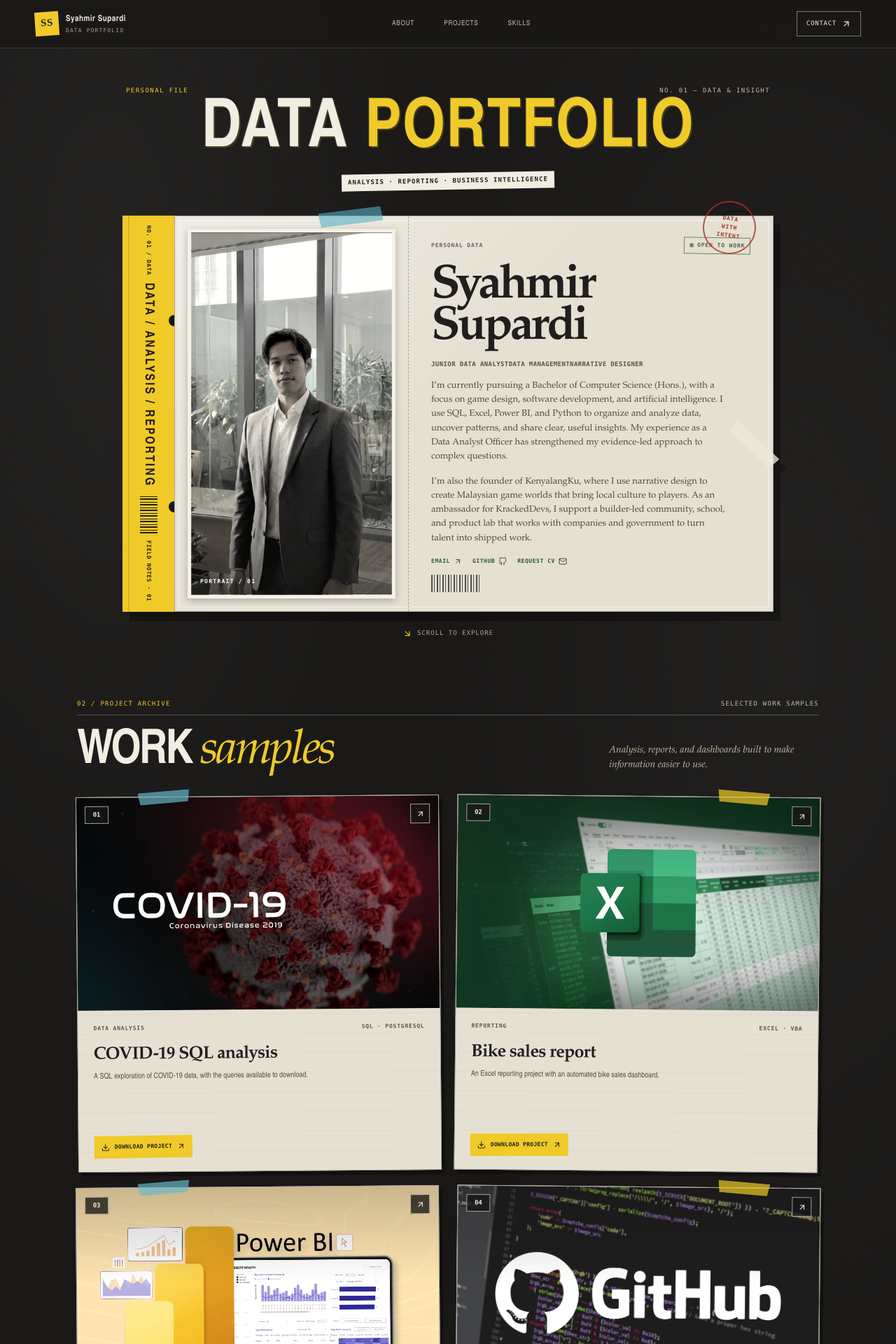
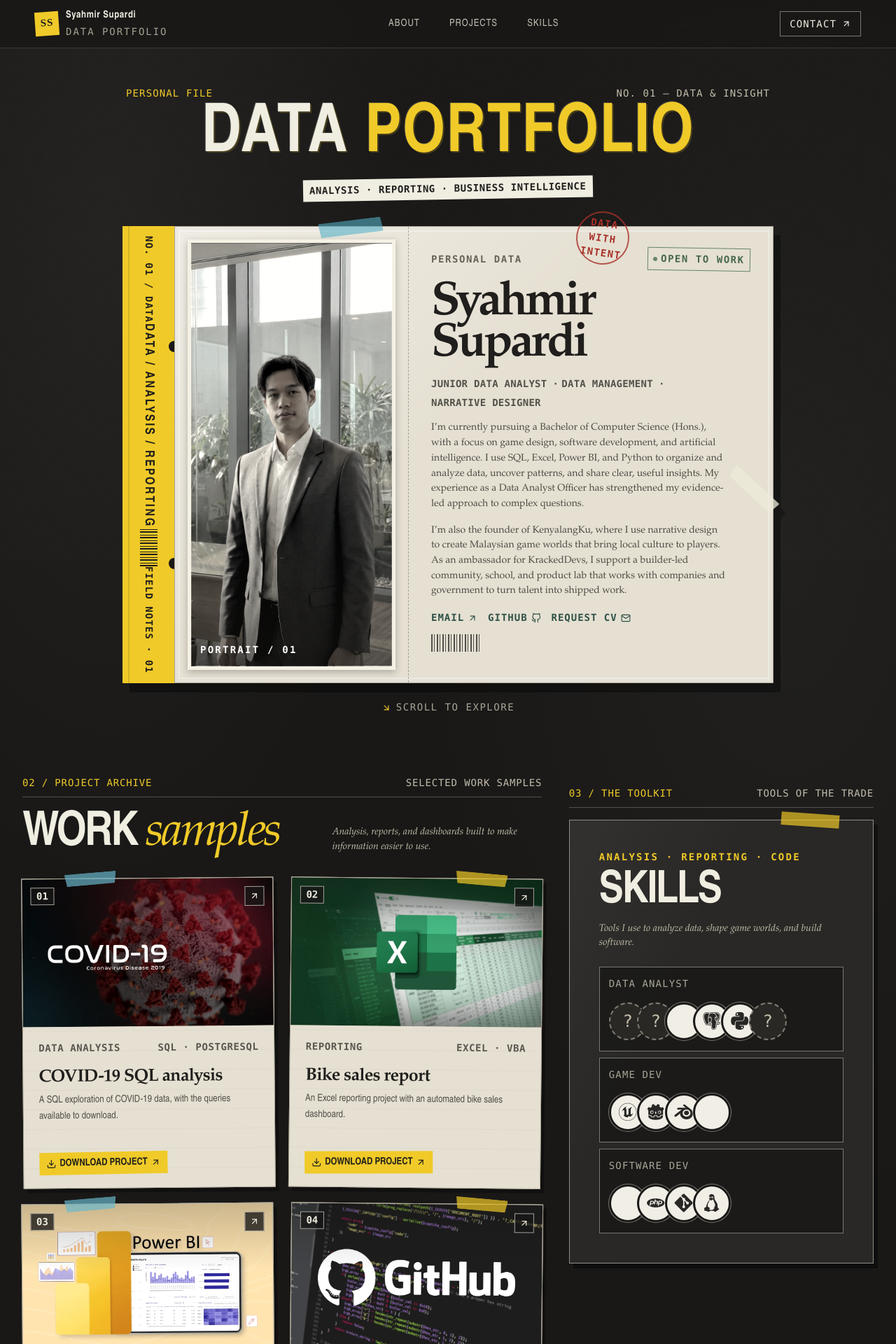
Before and after one commit to SyahmirSupardi/portfolio, a React (Vite) app: page / in a window 1280 px wide. Shown: the top 1920 px of the page at 70% size. Built offline with nearby package versions, Linux system fonts and the light colour scheme.

Commit message:
Style categorized skill icon stacks

```diff
--- a/src/index.css
+++ b/src/index.css
@@ -127,7 +127,7 @@ a:focus-visible {
   align-items: center;
   gap: 10px;
   color: var(--paper-light);
-  font-size: 12px;
+  font-size: 14px;
   font-weight: 800;
   letter-spacing: .045em;
   white-space: nowrap;
@@ -142,7 +142,7 @@ a:focus-visible {
 .nav-brand small {
   color: #a7a193;
   font-family: var(--mono);
-  font-size: 8px;
+  font-size: 14px;
   font-weight: 400;
   letter-spacing: .14em;
 }
@@ -170,7 +170,7 @@ a:focus-visible {
   gap: clamp(20px, 4vw, 42px);
   color: #c5c0b5;
   font-family: var(--mono);
-  font-size: 10px;
+  font-size: 14px;
   letter-spacing: .08em;
   text-transform: uppercase;
 }
@@ -192,7 +192,7 @@ a:focus-visible {
   border: 1px solid rgba(240, 237, 225, .45);
   color: var(--paper-light);
   font-family: var(--mono);
-  font-size: 9px;
+  font-size: 14px;
   letter-spacing: .08em;
   text-transform: uppercase;
 }
@@ -226,8 +226,8 @@ a:focus-visible {
   gap: 18px;
   color: #c3bda9;
   font-family: var(--mono);
-  font-size: 9px;
-  letter-spacing: .16em;
+  font-size: 14px;
+  letter-spacing: .08em;
 }
 
 .poster-kicker span:first-child {
@@ -256,9 +256,9 @@ a:focus-visible {
   background: var(--paper-light);
   color: var(--ink);
   font-family: var(--mono);
-  font-size: 9px;
+  font-size: 14px;
   font-weight: 700;
-  letter-spacing: .12em;
+  letter-spacing: .04em;
 }
 
 .hero-board {
@@ -303,7 +303,7 @@ a:focus-visible {
 .ticket-serial,
 .ticket-footer {
   font-family: var(--mono);
-  font-size: 8px;
+  font-size: 14px;
   font-weight: 700;
   letter-spacing: .08em;
   writing-mode: vertical-rl;
@@ -383,7 +383,7 @@ a:focus-visible {
   left: 13px;
   color: #fff;
   font-family: var(--mono);
-  font-size: 8px;
+  font-size: 14px;
   font-weight: 700;
   letter-spacing: .16em;
 }
@@ -404,7 +404,7 @@ a:focus-visible {
 .identity-label,
 .open-stamp {
   font-family: var(--mono);
-  font-size: 8px;
+  font-size: 14px;
   font-weight: 700;
   letter-spacing: .11em;
 }
@@ -440,13 +440,26 @@ a:focus-visible {
 }
 
 .identity-role {
+  display: flex;
   margin: 15px 0 14px;
+  align-items: center;
+  flex-wrap: wrap;
+  gap: 4px;
   color: #525149;
   font-family: var(--mono);
-  font-size: 9px;
+  font-size: 14px;
   font-weight: 700;
-  letter-spacing: .045em;
+  letter-spacing: .02em;
   line-height: 1.65;
+}
+
+.identity-role span {
+  white-space: nowrap;
+}
+
+.identity-role span:not(:last-child)::after {
+  margin-left: 8px;
+  content: "·";
 }
 
 .identity-intro {
@@ -454,36 +467,8 @@ a:focus-visible {
   margin: 0 0 16px;
   color: #4d4b44;
   font-family: var(--serif);
-  font-size: 13px;
+  font-size: 14px;
   line-height: 1.55;
-}
-
-.identity-facts {
-  display: grid;
-  padding: 13px 0 12px;
-  grid-template-columns: 1fr 1fr;
-  gap: 15px;
-  border-top: 1px solid var(--line);
-  border-bottom: 1px solid var(--line);
-}
-
-.identity-facts div {
-  display: flex;
-  flex-direction: column;
-  gap: 5px;
-}
-
-.identity-facts span {
-  color: var(--muted-ink);
-  font-family: var(--mono);
-  font-size: 8px;
-  font-weight: 700;
-  letter-spacing: .12em;
-}
-
-.identity-facts strong {
-  font-size: 10px;
-  line-height: 1.5;
 }
 
 .identity-links {
@@ -499,7 +484,7 @@ a:focus-visible {
   gap: 5px;
   color: #2f5146;
   font-family: var(--mono);
-  font-size: 8px;
+  font-size: 14px;
   font-weight: 800;
   letter-spacing: .07em;
 }
@@ -509,7 +494,7 @@ a:focus-visible {
 }
 
 .identity-links svg {
-  font-size: 12px;
+  font-size: 14px;
 }
 
 .identity-barcode {
@@ -552,7 +537,7 @@ a:focus-visible {
   position: absolute;
   z-index: 4;
   top: -22px;
-  right: 24px;
+  right: 24%;
   width: 76px;
   height: 76px;
   place-content: center;
@@ -561,7 +546,7 @@ a:focus-visible {
   border-radius: 50%;
   color: #a9322a;
   font-family: var(--mono);
-  font-size: 8px;
+  font-size: 14px;
   font-weight: 800;
   letter-spacing: .1em;
   line-height: 1.5;
@@ -576,7 +561,7 @@ a:focus-visible {
   gap: 7px;
   color: #aaa595;
   font-family: var(--mono);
-  font-size: 9px;
+  font-size: 14px;
   letter-spacing: .11em;
 }
 
@@ -591,16 +576,31 @@ a:focus-visible {
   padding-bottom: 9px;
   align-items: center;
   justify-content: space-between;
+  flex-wrap: wrap;
   gap: 18px;
   border-bottom: 1px solid rgba(240, 237, 225, .25);
   color: #c1bbab;
   font-family: var(--mono);
-  font-size: 9px;
-  letter-spacing: .14em;
+  font-size: 14px;
+  letter-spacing: .06em;
 }
 
 .section-label-row > span:first-child {
   color: var(--yellow);
+}
+
+.showcase-layout {
+  display: grid;
+  width: min(1280px, calc(100% - 64px));
+  margin: 0 auto;
+  grid-template-columns: minmax(0, 1.45fr) minmax(310px, .85fr);
+  align-items: start;
+  gap: clamp(24px, 3vw, 42px);
+}
+
+.showcase-layout > .section-wrap {
+  width: 100%;
+  margin: 0;
 }
 
 .skills-section {
@@ -639,7 +639,7 @@ a:focus-visible {
   margin: 0 0 9px;
   color: var(--yellow);
   font-family: var(--mono);
-  font-size: 9px;
+  font-size: 14px;
   font-weight: 700;
   letter-spacing: .16em;
 }
@@ -669,70 +669,134 @@ a:focus-visible {
   text-align: right;
 }
 
+@media (min-width: 821px) {
+  .showcase-layout .skills-board-heading {
+    display: flex;
+    flex-direction: column;
+    align-items: flex-start;
+    gap: 12px;
+  }
+
+  .showcase-layout .skills-board-heading p {
+    margin: 0;
+  }
+
+  .showcase-layout .skills-board-heading h2 {
+    font-size: clamp(46px, 5vw, 72px);
+    letter-spacing: -.035em;
+    line-height: .9;
+  }
+
+  .showcase-layout .skills-board-note {
+    max-width: none;
+    padding-bottom: 0;
+    text-align: left;
+  }
+
+}
+
 .skills-grid {
   display: grid;
-  grid-template-columns: repeat(5, minmax(0, 1fr));
+  grid-template-columns: minmax(0, 1fr);
   gap: 9px;
 }
 
-.skill-tile {
-  display: flex;
-  position: relative;
-  min-height: 135px;
+.skill-category {
+  min-width: 0;
   padding: 13px;
-  flex-direction: column;
-  align-items: flex-start;
-  justify-content: space-between;
   border: 1px solid rgba(240, 237, 225, .44);
   background: rgba(18, 18, 17, .62);
 }
 
-.skill-group {
+.skill-category h3 {
+  margin: 0 0 14px;
   color: #a9a497;
   font-family: var(--mono);
-  font-size: 7px;
-  letter-spacing: .12em;
-}
-
-.skill-stamp {
+  font-size: 14px;
+  letter-spacing: .08em;
+  text-transform: uppercase;
+}
+
+.skill-icon-stack {
+  display: flex;
+  width: 100%;
+  min-height: 58px;
+  flex-wrap: wrap;
+  align-items: center;
+  row-gap: 10px;
+  padding-left: 14px;
+  isolation: isolate;
+}
+
+.skill-icon-badge {
+  position: relative;
   display: grid;
-  width: 39px;
-  height: 37px;
+  width: 54px;
+  height: 54px;
+  flex: 0 0 54px;
   place-items: center;
-  border: 1px solid rgba(240, 237, 225, .7);
-  color: var(--yellow);
-  font-family: var(--mono);
-  font-size: 11px;
-  font-weight: 800;
-}
-
-.skill-tile strong {
+  margin-left: -14px;
+  border: 3px solid #191817;
+  border-radius: 50%;
+  background: #f1eee6;
+  box-shadow: 0 0 0 1px rgba(240, 237, 225, .44);
+  cursor: help;
+}
+
+.skill-icon-badge i {
+  color: #282725;
+  font-size: 1.65rem;
+  line-height: 1;
+}
+
+.skill-icon-badge::after {
+  position: absolute;
+  z-index: 30;
+  bottom: calc(100% + 9px);
+  left: 50%;
+  padding: 6px 9px;
+  transform: translate(-50%, 4px);
+  border: 1px solid rgba(240, 237, 225, .44);
+  background: #111;
   color: var(--paper-light);
-  font-size: 12px;
-  font-weight: 750;
-}
-
-.skill-level {
-  color: #b8b2a4;
-  font-family: var(--mono);
-  font-size: 8px;
-}
-
-.skills-board-footer {
-  display: flex;
-  margin-top: 18px;
-  padding-top: 12px;
-  justify-content: space-between;
-  gap: 15px;
-  border-top: 1px solid rgba(240, 237, 225, .3);
-  color: #c4bfae;
-  font-family: var(--mono);
-  font-size: 8px;
-  letter-spacing: .08em;
-}
-
-.skills-board-footer span:first-child {
-  color: var(--yellow);
+  content: attr(data-name);
+  font-family: var(--mono);
+  font-size: 14px;
+  font-weight: 600;
+  line-height: 1.2;
+  white-space: nowrap;
+  opacity: 0;
+  visibility: hidden;
+  pointer-events: none;
+  transition: opacity 140ms ease, transform 140ms ease, visibility 140ms ease;
+}
+
+.skill-icon-badge:hover,
+.skill-icon-badge:focus-visible { z-index: 10; }
+
+.skill-icon-badge:hover::after,
+.skill-icon-badge:focus-visible::after {
+  transform: translate(-50%, 0);
+  opacity: 1;
+  visibility: visible;
+}
+
+.skill-icon-badge:focus-visible {
+  outline: 2px solid var(--yellow);
+  outline-offset: 3px;
+}
+
+.skill-icon-badge--placeholder {
+  border: 2px dashed #827f75;
+  background: #292825;
+  box-shadow: none;
+}
+
+.skill-icon-placeholder {
+  color: #c3bda9;
+  font-family: var(--mono);
+  font-size: 1.5rem;
+  line-height: 1;
 }
 
 .work-section {
@@ -872,7 +936,7 @@ a:focus-visible {
   padding: 0 7px;
   border: 1px solid rgba(240, 237, 225, .65);
   font-family: var(--mono);
-  font-size: 9px;
+  font-size: 14px;
   font-weight: 700;
 }
 
@@ -881,7 +945,7 @@ a:focus-visible {
   width: 28px;
   height: 28px;
   border: 1px solid rgba(240, 237, 225, .65);
-  font-size: 13px;
+  font-size: 14px;
 }
 
 .project-content {
@@ -898,14 +962,15 @@ a:focus-visible {
 .project-meta {
   display: flex;
   width: 100%;
+  flex-wrap: wrap;
   align-items: center;
   justify-content: space-between;
   gap: 10px;
   color: #59564e;
   font-family: var(--mono);
-  font-size: 8px;
+  font-size: 14px;
   font-weight: 700;
-  letter-spacing: .1em;
+  letter-spacing: .04em;
   text-transform: uppercase;
 }
 
@@ -926,7 +991,7 @@ a:focus-visible {
 .project-content > p {
   margin: 0 0 19px;
   color: #514f47;
-  font-size: 11px;
+  font-size: 14px;
   line-height: 1.65;
 }
 
@@ -936,14 +1001,14 @@ a:focus-visible {
   margin-top: auto;
   padding: 0 10px;
   align-items: center;
-  gap: 7px;
+  gap: 5px;
   transform: rotate(-.6deg);
   background: var(--yellow);
   color: var(--ink);
-  font-family: var(--mono);
-  font-size: 8px;
+  font-family: inherit;
+  font-size: 14px;
   font-weight: 800;
-  letter-spacing: .04em;
+  letter-spacing: 0;
   text-transform: uppercase;
   transition: transform .2s ease, background .2s ease;
 }
@@ -954,7 +1019,7 @@ a:focus-visible {
 }
 
 .project-action svg {
-  font-size: 12px;
+  font-size: 14px;
 }
 
 .contact-section {
@@ -994,9 +1059,9 @@ a:focus-visible {
   margin: 0 0 14px;
   color: #605d53;
   font-family: var(--mono);
-  font-size: 9px;
+  font-size: 14px;
   font-weight: 700;
-  letter-spacing: .12em;
+  letter-spacing: .04em;
 }
 
 .contact-copy h2 {
@@ -1022,7 +1087,7 @@ a:focus-visible {
   margin: 16px 0 0;
   color: #5f5c53;
   font-family: var(--serif);
-  font-size: 13px;
+  font-size: 14px;
   line-height: 1.65;
 }
 
@@ -1060,16 +1125,16 @@ a:focus-visible {
 .contact-link small {
   color: #656257;
   font-family: var(--mono);
-  font-size: 8px;
+  font-size: 14px;
   font-weight: 700;
-  letter-spacing: .1em;
+  letter-spacing: .04em;
   text-transform: uppercase;
 }
 
 .contact-link strong {
   overflow: hidden;
   color: var(--ink);
-  font-size: 11px;
+  font-size: 14px;
   font-weight: 750;
   text-overflow: ellipsis;
   white-space: nowrap;
@@ -1114,8 +1179,8 @@ a:focus-visible {
   margin: 4px 0 0;
   color: #aaa595;
   font-family: var(--mono);
-  font-size: 8px;
-  letter-spacing: .1em;
+  font-size: 14px;
+  letter-spacing: .03em;
 }
 
 .footer-links {
@@ -1130,8 +1195,8 @@ a:focus-visible {
   gap: 5px;
   color: #d0cabc;
   font-family: var(--mono);
-  font-size: 9px;
-  letter-spacing: .07em;
+  font-size: 14px;
+  letter-spacing: .03em;
 }
 
 .footer-links a:hover {
@@ -1142,8 +1207,8 @@ a:focus-visible {
 .footer-edition {
   color: #8f8b80;
   font-family: var(--mono);
-  font-size: 8px;
-  letter-spacing: .07em;
+  font-size: 14px;
+  letter-spacing: .03em;
 }
 
 .footer-edition {
@@ -1155,6 +1220,16 @@ a:focus-visible {
     width: min(700px, calc(100% - 42px));
   }
 
+  .showcase-layout {
+    width: min(700px, calc(100% - 42px));
+    grid-template-columns: minmax(0, 1fr);
+    gap: 0;
+  }
+
+  .showcase-layout > .section-wrap {
+    width: 100%;
+  }
+
   .hero-board {
     grid-template-columns: 58px minmax(0, 1fr);
   }
@@ -1169,10 +1244,6 @@ a:focus-visible {
 
   .identity-details h2 {
     font-size: 52px;
-  }
-
-  .skills-grid {
-    grid-template-columns: repeat(3, minmax(0, 1fr));
   }
 
   .skills-board-note {
@@ -1198,7 +1269,8 @@ a:focus-visible {
   }
 
   .nav-brand small {
-    font-size: 7px;
+    font-size: 14px;
+    letter-spacing: .03em;
   }
 
   .nav-links {
@@ -1207,16 +1279,21 @@ a:focus-visible {
     padding-top: 10px;
     justify-content: center;
     gap: clamp(21px, 8vw, 38px);
-    font-size: 9px;
+    font-size: 14px;
   }
 
   .nav-contact {
     min-height: 32px;
     padding: 0 9px;
-    font-size: 8px;
+    font-size: 14px;
+    letter-spacing: .02em;
   }
 
   .section-wrap {
+    width: calc(100% - 32px);
+  }
+
+  .showcase-layout {
     width: calc(100% - 32px);
   }
 
@@ -1226,8 +1303,9 @@ a:focus-visible {
   }
 
   .poster-kicker {
-    font-size: 7px;
-    letter-spacing: .1em;
+    font-size: 14px;
+    letter-spacing: .02em;
+    gap: 8px;
   }
 
   .poster-heading h1 {
@@ -1235,8 +1313,8 @@ a:focus-visible {
   }
 
   .poster-subtitle {
-    font-size: 7px;
-    letter-spacing: .075em;
+    font-size: 14px;
+    letter-spacing: .015em;
   }
 
   .hero-board {
@@ -1248,8 +1326,31 @@ a:focus-visible {
   .portfolio-ticket {
     min-height: 54px;
     padding: 8px 13px;
+    display: grid;
+    grid-template-columns: 1fr 1fr;
     flex-direction: row;
     justify-content: space-between;
+    gap: 7px 12px;
+  }
+
+  .ticket-serial,
+  .ticket-footer {
+    letter-spacing: .02em;
+    writing-mode: horizontal-tb;
+  }
+
+  .ticket-footer {
+    grid-column: 2;
+    grid-row: 1;
+    justify-self: end;
+  }
+
+  .ticket-main {
+    grid-column: 1 / -1;
+    grid-row: 2;
+    justify-self: center;
+    letter-spacing: .02em;
+    writing-mode: horizontal-tb;
   }
 
   .portfolio-ticket::before,
@@ -1262,16 +1363,12 @@ a:focus-visible {
   .portfolio-ticket::before { right: 24%; }
   .portfolio-ticket::after { right: 70%; }
 
-  .ticket-serial,
-  .ticket-footer,
   .ticket-main {
-    font-size: 8px;
-    letter-spacing: .07em;
-    writing-mode: horizontal-tb;
-  }
-
-  .ticket-main {
-    font-size: 10px;
+    font-size: 14px;
+  }
+
+  .ticket-barcode {
+    display: none;
   }
 
   .ticket-barcode {
@@ -1311,7 +1408,7 @@ a:focus-visible {
     right: 26px;
     width: 63px;
     height: 63px;
-    font-size: 7px;
+    font-size: 14px;
   }
 
   .tape-side {
@@ -1320,8 +1417,9 @@ a:focus-visible {
   }
 
   .section-label-row {
-    font-size: 7px;
-    letter-spacing: .09em;
+    font-size: 14px;
+    letter-spacing: .02em;
+    gap: 8px;
   }
 
   .skills-section {
@@ -1348,21 +1446,6 @@ a:focus-visible {
     max-width: 250px;
     margin-top: 13px;
     text-align: left;
-  }
-
-  .skills-grid {
-    grid-template-columns: repeat(2, minmax(0, 1fr));
-    gap: 7px;
-  }
-
-  .skill-tile {
-    min-height: 122px;
-    padding: 10px;
-  }
-
-  .skills-board-footer {
-    flex-direction: column;
-    font-size: 7px;
   }
 
   .work-section {
@@ -1450,25 +1533,21 @@ a:focus-visible {
     flex-direction: column;
   }
 
-  .identity-facts {
-    grid-template-columns: 1fr;
-  }
-
   .identity-links {
     gap: 10px;
   }
 
   .identity-links a {
-    font-size: 7px;
+    font-size: 14px;
   }
 
   .ticket-serial,
   .ticket-footer {
-    font-size: 7px;
+    font-size: 14px;
   }
 
   .ticket-main {
-    font-size: 8px;
+    font-size: 14px;
   }
 }
 
```
